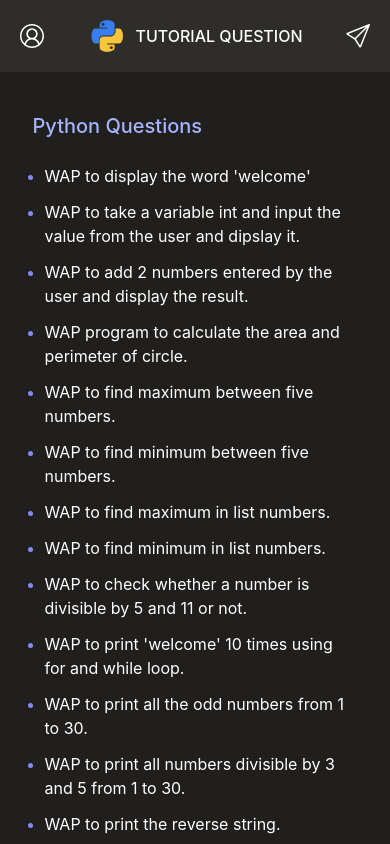
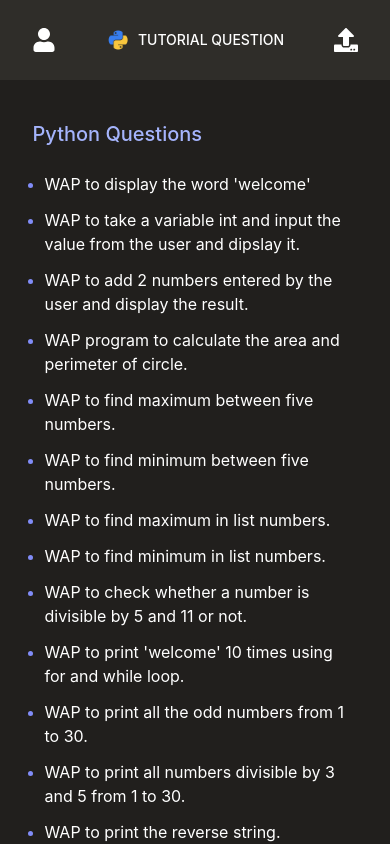
Before and after one commit to AmmanRizwan/python-question-client, a React (Create React App) app: page / in a window 390 px wide. Shown: the top 844 px of the page. Built offline with nearby package versions, Linux system fonts and the light colour scheme.

Commit message:
logo change

```diff
--- a/src/components/NavBar.jsx
+++ b/src/components/NavBar.jsx
@@ -1,16 +1,20 @@
 import React from "react";
-import { BsSend } from "react-icons/bs";
-import { VscAccount } from "react-icons/vsc";
-import { Link } from "react-router-dom";
+import { Link, useLocation } from "react-router-dom";
 import logo from '../images/icon.png';
+import { FaUpload, FaUser } from "react-icons/fa";
 
 
 const NavBar = () => {
+  const location = useLocation();
+
+  const getBackground = (path) => {
+    return location.pathname === path ? "bg-[#211F1D]" : "";
+  }
   return (
-    <div className="text-white flex justify-between p-4 px-5  bg-[#2F2D29] items-center mb-10">
-      <Link to={'/user'}><div className="cursor-pointer"><VscAccount size={24} /></div></Link>
-      <Link to={'/'}><div className="font-medium text-md sm:text-xl flex items-center gap-2"><img src={logo} alt="python" className="w-10" /> TUTORIAL QUESTION</div></Link>
-      <Link to={'/senddata'}><div className="cursor-pointer"><BsSend size={24} /></div></Link>
+    <div className="text-white flex justify-between p-4 px-5 bg-[#2F2D29] items-center mb-10 transition-all duration-500">
+      <Link className={`${getBackground('/user')} rounded-3xl p-3`} to={'/user'}><div className={`cursor-pointer`}><FaUser size={24} /></div></Link>
+      <Link to={'/'}><div className="font-medium text-sm sm:text-xl flex items-center gap-2"><img src={logo} alt="python" className="w-6 sm:w-10" /> TUTORIAL QUESTION</div></Link>
+      <Link className={`${getBackground('/senddata')} rounded-3xl p-3`} to={'/senddata'}><div className={`cursor-pointer`}><FaUpload size={24} /></div></Link>
     </div>
   )
 }
```
